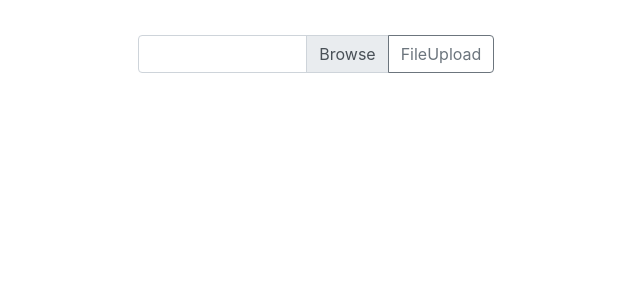
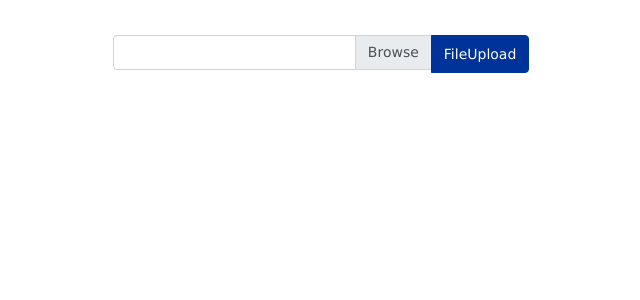
Before and after one commit to manikandanprabhu91/rabo-bank-frontend, an Angular app: page / in a window 1280 px wide. Shown: the top 300 px of the page, without its empty margins (324-964 px from the left). Built offline with nearby package versions, Linux system fonts and the light colour scheme.

Commit message:
Update app.component.css

```diff
--- a/src/app/app.component.css
+++ b/src/app/app.component.css
@@ -1,3 +1,54 @@
 .fileInput{
-    padding: 35px 35px 35px 35px;
+    padding: 35px 0px 35px 10px;
 }
+.table{
+    background: #eee;
+    color:white;
+    border: 1px solid gray;
+
+    font-family: 'myriad-pro',Verdana,Arial,Helvetica,sans-serif !important;
+    font-size: 14px;
+    line-height: 1.571;
+    color: #333;
+
+}
+.table thead th {
+    vertical-align: bottom;
+    border-bottom: 1px solid #dee2e6;
+    font-weight: 0;
+    color:#003399;
+    background: #eee;
+    border-bottom: 1px solid #333;
+
+
+}
+.table tbody td{
+    color:#333;
+    border-bottom: 1px solid #333;
+}
+.section-widget{
+    padding: 7px !important;
+    background: #eee;
+    border: 1px solid #dedede;
+    border-radius: 5px;
+}
+.file-upload{
+    background: #003399;
+    color:white;
+    border-color: #003399;
+    box-shadow: none;
+    font-family: 'myriad-pro',Verdana,Arial,Helvetica,sans-serif !important;
+    font-size: 14px;
+}
+
+.file-name{
+    font-family: 'myriad-pro',Verdana,Arial,Helvetica,sans-serif !important;
+    font-size: 14px;
+
+}
+.message{
+    height: 45px;
+    width: 100%;
+    font-family: 'myriad-pro',Verdana,Arial,Helvetica,sans-serif !important;
+    font-size: 14px;
+}
```
